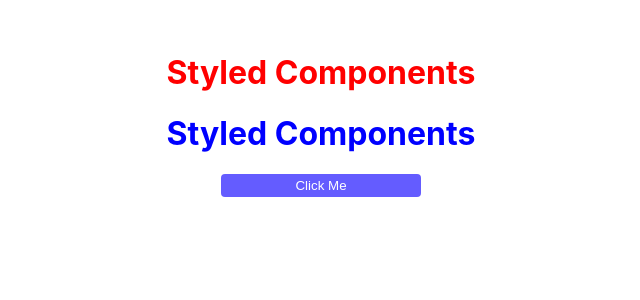
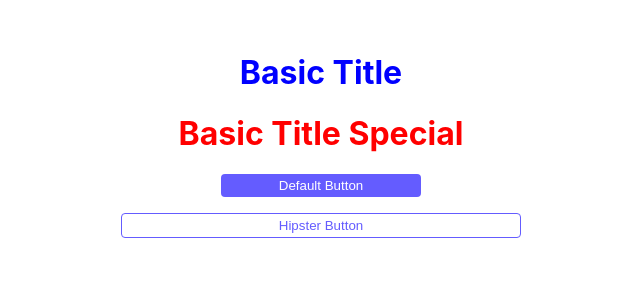
Before and after one commit to andrecantarino/react-styled-components, a React (Create React App) app: page / in a window 1280 px wide. Shown: the top 300 px of the page, without its empty margins (319-959 px from the left). Built offline with nearby package versions, Linux system fonts and the light colour scheme.

Commit message:
extend styled components

```diff
--- a/src/App.js
+++ b/src/App.js
@@ -1,13 +1,14 @@
 import styled from "styled-components";
 import BasicTitle from "./components/BasicTitle";
-import { DefaultButton } from "./components/Buttons";
+import { DefaultButton, HipsterButton } from "./components/Buttons";
 
 function App() {
   return (
     <div style={{ padding: '2rem' }}>
-      <BasicTitle special>styled components</BasicTitle>
-      <BasicTitle>styled components</BasicTitle>
-      <DefaultButton>Click me</DefaultButton>
+      <BasicTitle>Basic Title</BasicTitle>
+      <BasicTitle special>Basic Title special</BasicTitle>
+      <DefaultButton>Default button</DefaultButton>
+      <HipsterButton>Hipster button</HipsterButton>
     </div>
   );
 }
--- a/src/components/Buttons.js
+++ b/src/components/Buttons.js
@@ -12,3 +12,10 @@
   width: 200px;
   margin: 1rem auto;
 `
+
+export const HipsterButton = styled(DefaultButton)`
+  width: 400px;
+  background: transparent;
+  color: #645cff;
+  border: 1px solid #645cff;
+`
```
